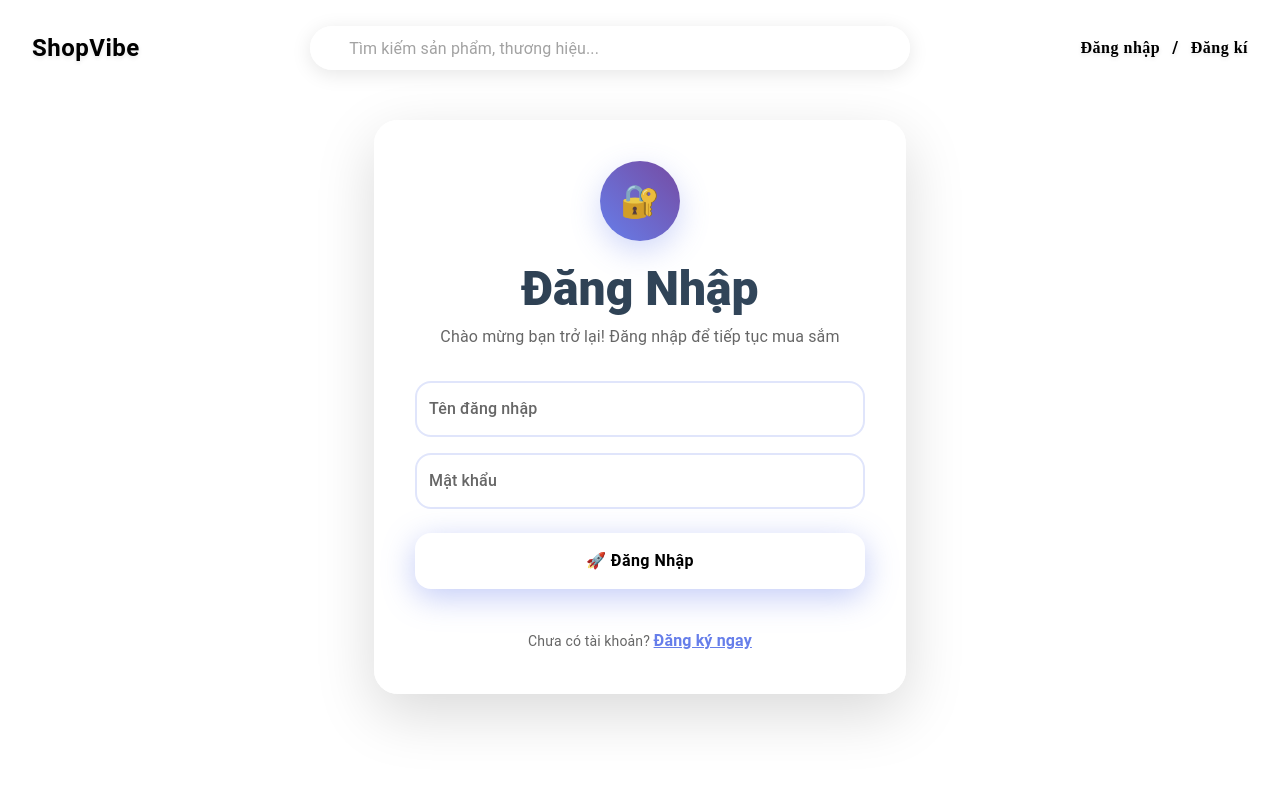
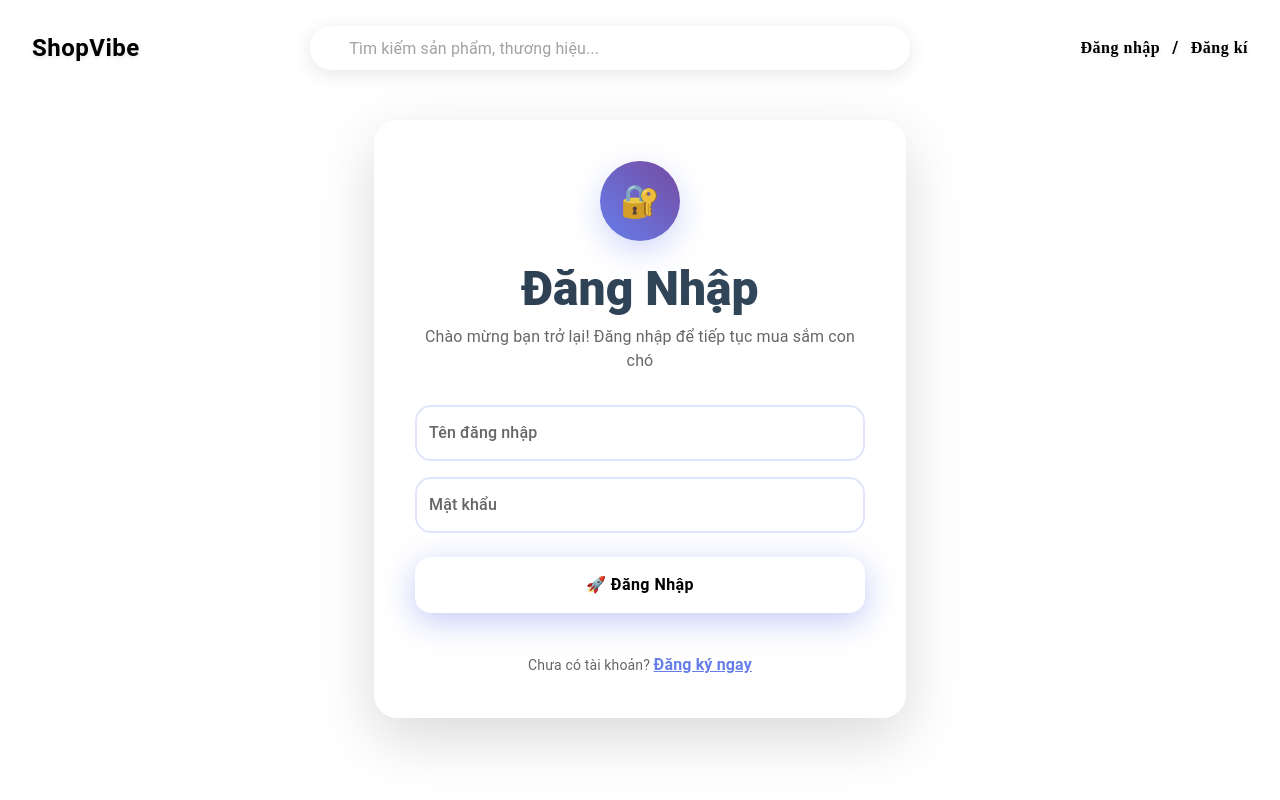
Before and after one commit to thanhhuynh1609/nest_cicd, a React (Create React App) app in the folder ecommerce-frontend/: page /login in a window 1280 px wide. Shown: the top 800 px of the page. Built offline with nearby package versions, Linux system fonts and the light colour scheme; some icons are missing.

Commit message:
change test

```diff
--- a/ecommerce-frontend/src/components/Login.js
+++ b/ecommerce-frontend/src/components/Login.js
@@ -120,7 +120,7 @@ const Login = () => {
             Đăng Nhập
           </Typography>
           <Typography variant="body1" color="text.secondary">
-            Chào mừng bạn trở lại! Đăng nhập để tiếp tục mua sắm
+            Chào mừng bạn trở lại! Đăng nhập để tiếp tục mua sắm con chó
           </Typography>
         </Box>
 
```
